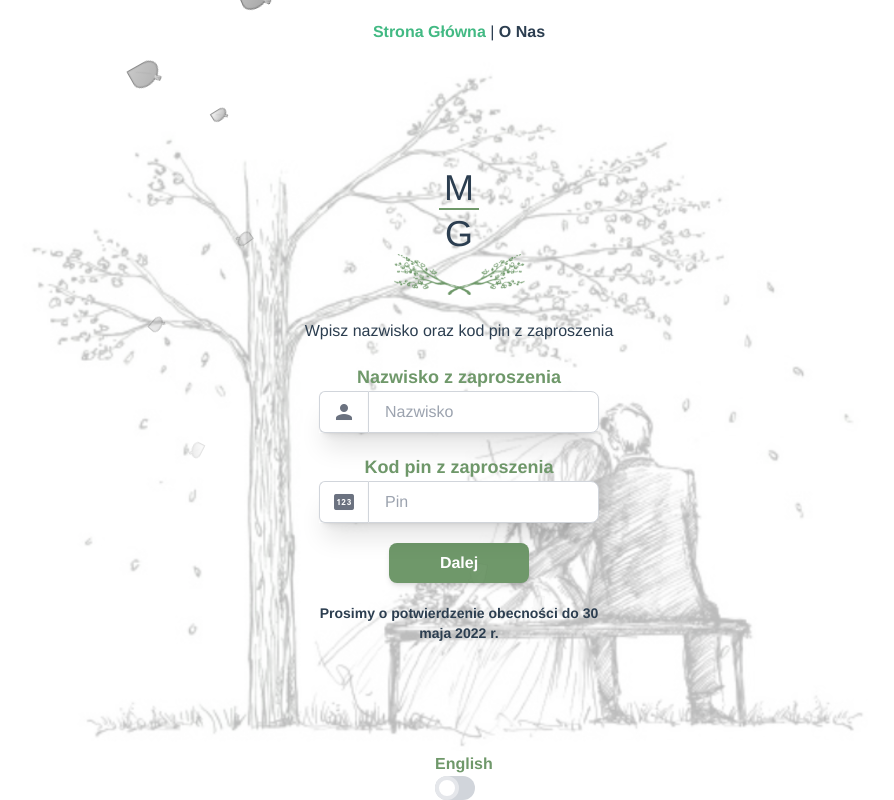
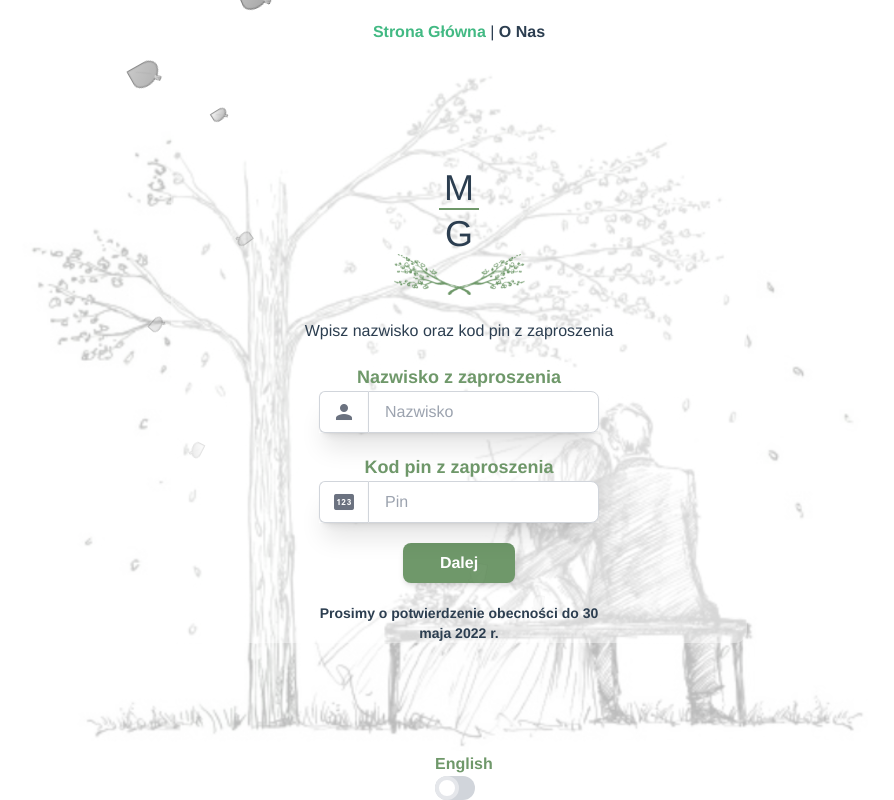
Before and after one commit to Gabby995/wedding_rsvp, a Vue app: page / in a window 1280 px wide. Shown: the whole page, without its empty margins (181-1075 px from the left). Built offline with nearby package versions, Linux system fonts and the light colour scheme.

Commit message:
changed layout to stop falling leaves refresh  each route changed.

```diff
--- a/src/App.vue
+++ b/src/App.vue
@@ -8,7 +8,12 @@
       ><span v-if="polish">O Nas</span> <span v-else>About</span></router-link
     >
   </nav>
-  <router-view />
+  <div
+    class="md:flex flex-col justify-center items-center m-auto gap-y-5 max-w-xl rounded-xl bg-white bg-opacity-40 px-2 md:pt-16"
+  >
+    <FallingLeaves></FallingLeaves>
+    <router-view />
+  </div>
   <div id="footer" class="flex justify-center gap-x-2 absolute bottom-0 w-full">
     <div class="relative inline-block w-10 mr-2 align-middle select-none">
       <span class="text-green font-semibold">
@@ -33,6 +38,7 @@
 
 <script>
 import { ref, provide } from "vue";
+import FallingLeaves from "./components/FallingLeaves.vue";
 export default {
   setup() {
     const polish = ref(true);
@@ -42,6 +48,7 @@ export default {
     provide("language", polish);
     return { polish, changeLanguage };
   },
+  components: { FallingLeaves },
 };
 </script>
 
--- a/src/components/AboutComponent.vue
+++ b/src/components/AboutComponent.vue
@@ -1,22 +1,13 @@
 <template>
-  <div
-    class="md:flex flex-col justify-center items-center m-auto gap-y-5 max-w-xl rounded-xl bg-white bg-opacity-40 px-2 md:pt-16"
-  >
-    <slot></slot>
   <AboutUsNames />
   <WeddingDetails />
   <section id="Icons" class="mx-auto my-5">
     <div class="flex justify-center gap-x-10 mx-auto">
       <Icon icon="emojione-monotone:wrapped-gift" class="text-4xl" />
       <span class="material-icons text-3xl"> east </span>
-        <Icon
-          icon="fa6-solid:money-bill-1-wave"
-          color="black"
-          class="text-3xl"
-        />
+      <Icon icon="fa6-solid:money-bill-1-wave" color="black" class="text-3xl" />
     </div>
   </section>
-  </div>
 </template>
 
 <script>
--- a/src/components/ConfirmationComponent.vue
+++ b/src/components/ConfirmationComponent.vue
@@ -1,8 +1,4 @@
 <template>
-  <div
-    class="md:flex flex-col justify-center items-center m-auto gap-y-5 max-w-xl rounded-xl bg-white bg-opacity-40 px-2 md:pt-16"
-  >
-    <slot></slot>
   <section id="GuestDetails" class="pt-5">
     <h1 class="font-bold text-2xl">
       {{ computedData.invitation.display_name }}
@@ -34,7 +30,6 @@
     </form>
   </section>
   <WeddingDetails />
-  </div>
 </template>
 
 <script>
--- a/src/components/Form/BaseButton.vue
+++ b/src/components/Form/BaseButton.vue
@@ -1,7 +1,7 @@
 <template>
   <button
     type="submit"
-    class="py-2 px-4 bg-green hover:bg-darkGreen text-white w-1/2 m-auto transition ease-in duration-200 text-center text-base font-semibold shadow-md focus:outline-none rounded-lg"
+    class="py-2 px-4 bg-green hover:bg-darkGreen text-white w-28 m-auto transition ease-in duration-200 text-center text-base font-semibold shadow-md focus:outline-none rounded-lg"
   >
     <slot></slot>
   </button>
--- a/src/components/HomeComponent.vue
+++ b/src/components/HomeComponent.vue
@@ -1,8 +1,4 @@
 <template>
-  <div
-    class="md:flex flex-col justify-center m-auto gap-y-5 max-w-xl rounded-xl px-2 md:pt-16"
-  >
-    <slot></slot>
   <HomeLogo />
   <section id="Titles" class="mx-auto max-w-sm">
     <h1 v-if="polish">Wpisz nazwisko oraz kod pin z zaproszenia</h1>
@@ -52,7 +48,6 @@
       Please RSVP before 30th may 2022
     </h2>
   </form>
-  </div>
 </template>
 
 <script>
--- a/src/views/AboutView.vue
+++ b/src/views/AboutView.vue
@@ -1,20 +1,14 @@
 <template>
-  <div>
-    <AboutComponent>
-      <FallingLeaves />
-    </AboutComponent>
-  </div>
+  <AboutComponent> </AboutComponent>
 </template>
 
 <script>
 import AboutComponent from "@/components/AboutComponent.vue";
-import FallingLeaves from "@/components/FallingLeaves.vue";
 
 export default {
   name: "AboutView",
   components: {
     AboutComponent,
-    FallingLeaves,
   },
 };
 </script>
--- a/src/views/ConfirmationView.vue
+++ b/src/views/ConfirmationView.vue
@@ -1,18 +1,14 @@
 <template>
-  <div>
-    <ConfirmationComponent> <FallingLeaves /></ConfirmationComponent>
-  </div>
+  <ConfirmationComponent> </ConfirmationComponent>
 </template>
 
 <script>
 import ConfirmationComponent from "@/components/ConfirmationComponent.vue";
-import FallingLeaves from "@/components/FallingLeaves.vue";
 
 export default {
   name: "ConfirmationView",
   components: {
     ConfirmationComponent,
-    FallingLeaves,
   },
 };
 </script>
--- a/src/views/HomeView.vue
+++ b/src/views/HomeView.vue
@@ -1,18 +1,14 @@
 <template>
-  <div>
-    <HomeComponent> <FallingLeaves /></HomeComponent>
-  </div>
+  <HomeComponent> </HomeComponent>
 </template>
 
 <script>
 import HomeComponent from "@/components/HomeComponent.vue";
-import FallingLeaves from "@/components/FallingLeaves.vue";
 
 export default {
   name: "HomeView",
   components: {
     HomeComponent,
-    FallingLeaves,
   },
 };
 </script>
```
Lines whose indentation alone changed are shown as unchanged.
